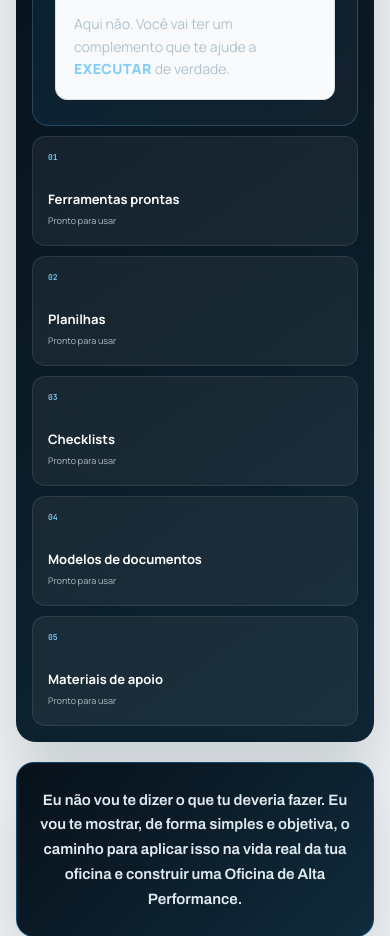
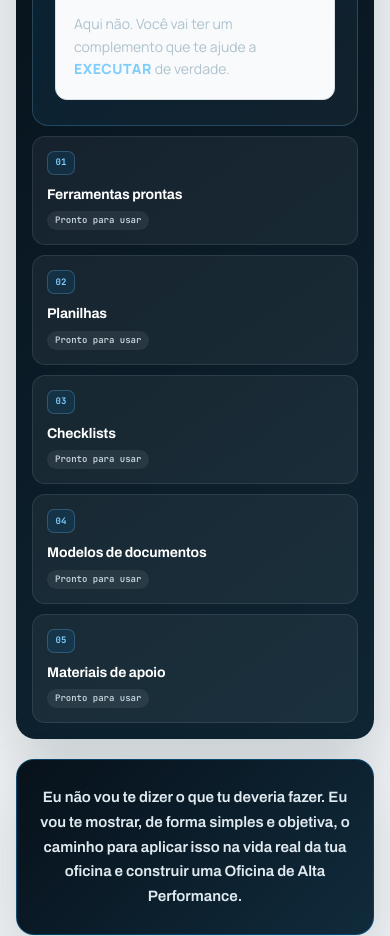
Before and after one commit to cezarhlima1/diegomensor, a Next.js app: page /oficinadealtaperformance in a window 390 px wide. Shown: the part 5520-6456 px from the top of the page. Built offline with nearby package versions, Linux system fonts and the light colour scheme.

Commit message:
alinha cards de materiais

```diff
--- a/components/oficina-alta-performance/oficina.module.css
+++ b/components/oficina-alta-performance/oficina.module.css
@@ -1048,3 +1048,20 @@
   .materialsIntro>div strong{font-size:20px;line-height:1.3}
   .materialsIntro>div p{font-size:14px;line-height:1.6}
 }
+
+/* Cards de materiais mais compactos, legíveis e alinhados. */
+.materials>div:not(.materialsIntro){display:flex;min-width:0;min-height:118px;padding:15px 16px;flex-direction:column;align-items:flex-start;justify-content:flex-start}
+.materials>div:not(.materialsIntro) span{display:inline-flex;align-items:center;justify-content:center;width:28px;height:24px;border:1px solid rgba(127,205,252,.24);border-radius:7px;background:rgba(4,149,240,.1);font:700 9px/1 var(--font-jetbrains)}
+.materials>div:not(.materialsIntro) b{display:flex;align-items:flex-end;min-height:35px;margin:12px 0 8px;color:#fff;font:680 15px/1.18 var(--font-archivo);letter-spacing:-.01em}
+.materials>div:not(.materialsIntro) small{display:inline-flex;margin-top:auto;padding:5px 8px;border-radius:999px;background:rgba(255,255,255,.07);color:#c4d2da;font:600 9px/1 var(--font-jetbrains);white-space:nowrap}
+@media(min-width:701px) and (max-width:1000px){
+  .materials>div:last-child{grid-column:auto}
+}
+@media(max-width:700px){
+  .materials>div:not(.materialsIntro){min-height:116px;padding:14px}
+  .materials>div:not(.materialsIntro) b{min-height:34px;font-size:14px}
+}
+@media(max-width:430px){
+  .materials>div:not(.materialsIntro){min-height:104px}
+  .materials>div:not(.materialsIntro) b{min-height:0}
+}
```
